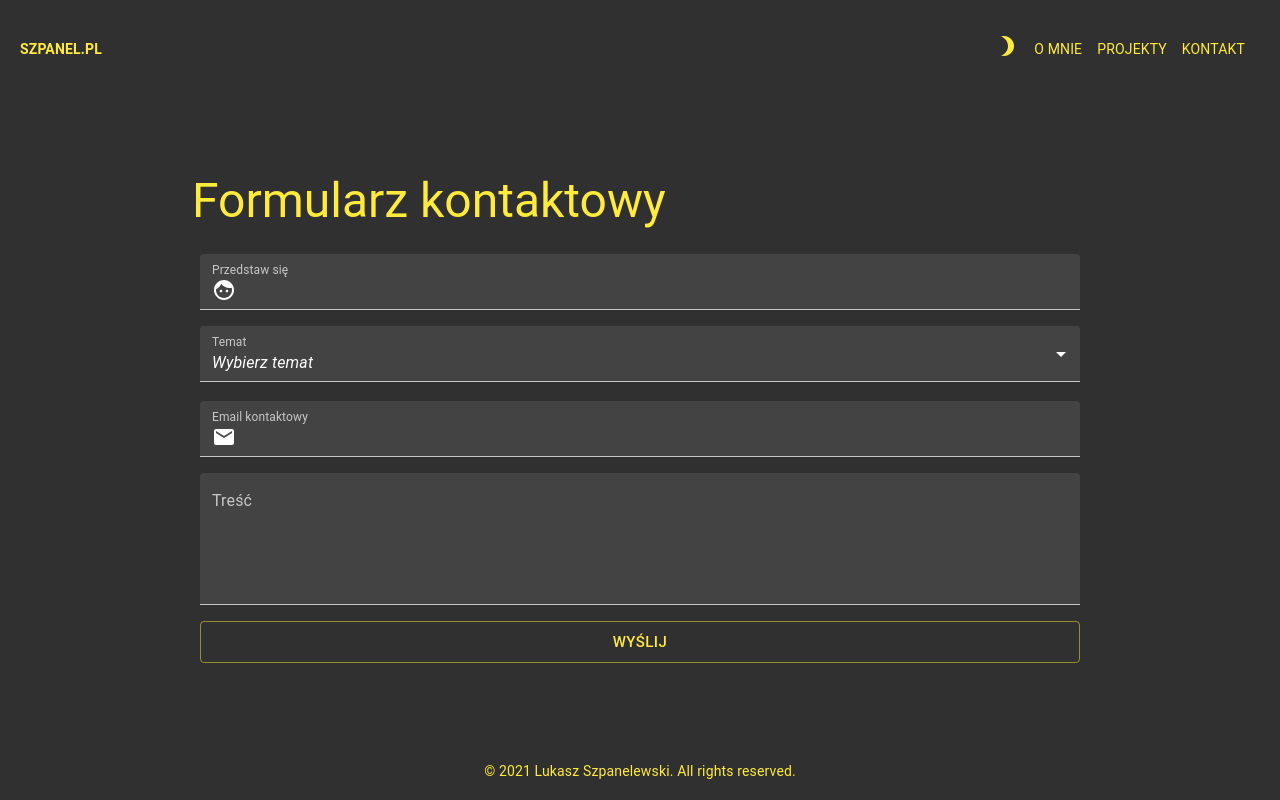
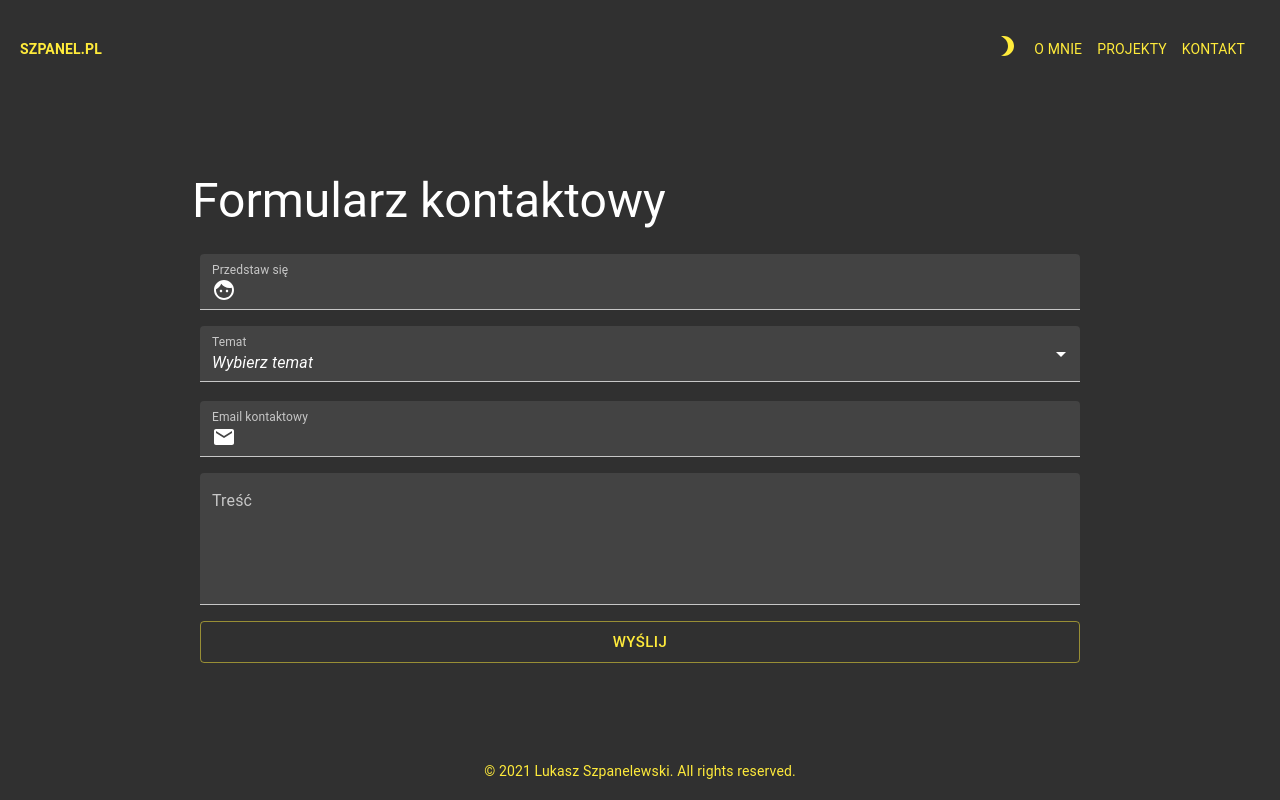
Before and after one commit to szpanel/szpanel-portfolio, a React (Create React App) app: page /contact in a window 1280 px wide. Built offline with nearby package versions, Linux system fonts and the light colour scheme.

Commit message:
:lipstick: Contact heading color

```diff
--- a/src/routes/Contact.tsx
+++ b/src/routes/Contact.tsx
@@ -61,7 +61,7 @@ const Contact = () => {
     return (
         <Box display="flex" className={styles.content} justifyContent="center" alignItems="center">
             <Box width="70vw">
-                <Typography variant="h3" gutterBottom color="primary">
+                <Typography variant="h3" gutterBottom>
                     Formularz kontaktowy
                 </Typography>
                 <Formik
```
